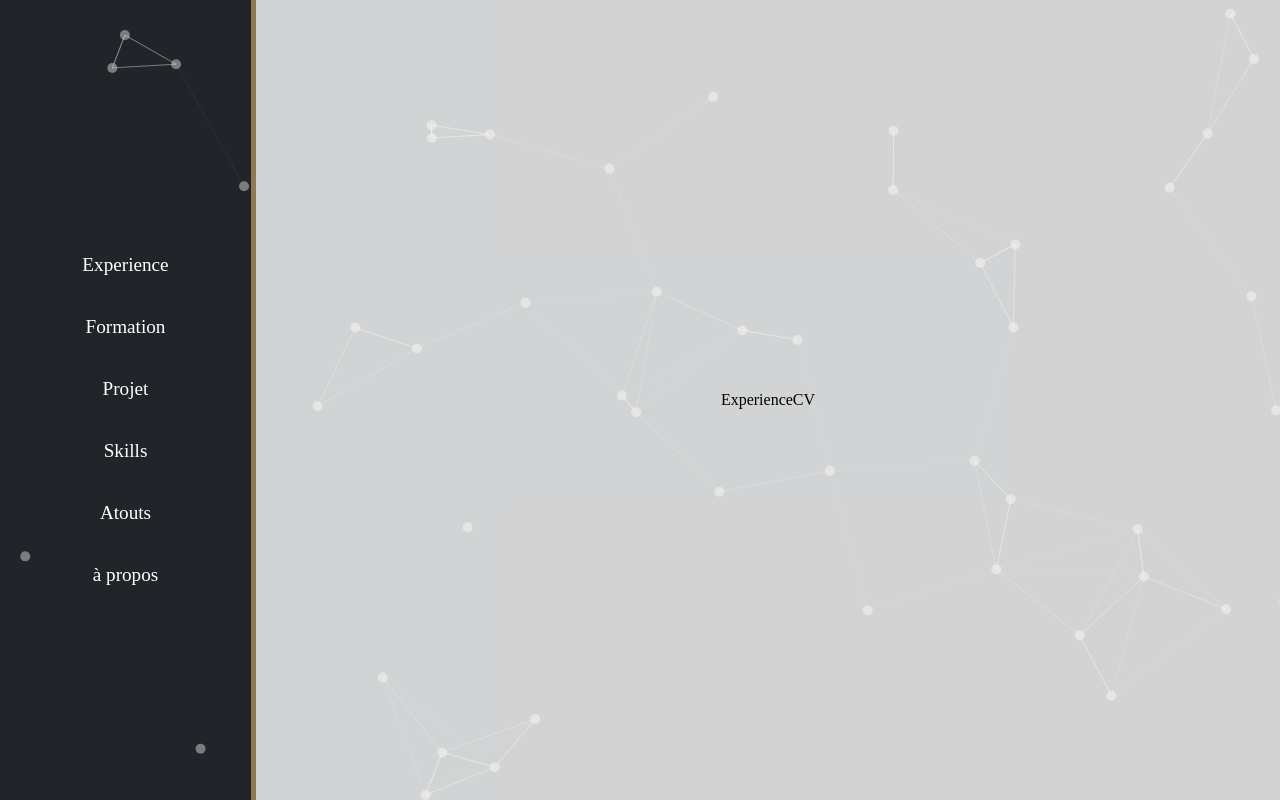
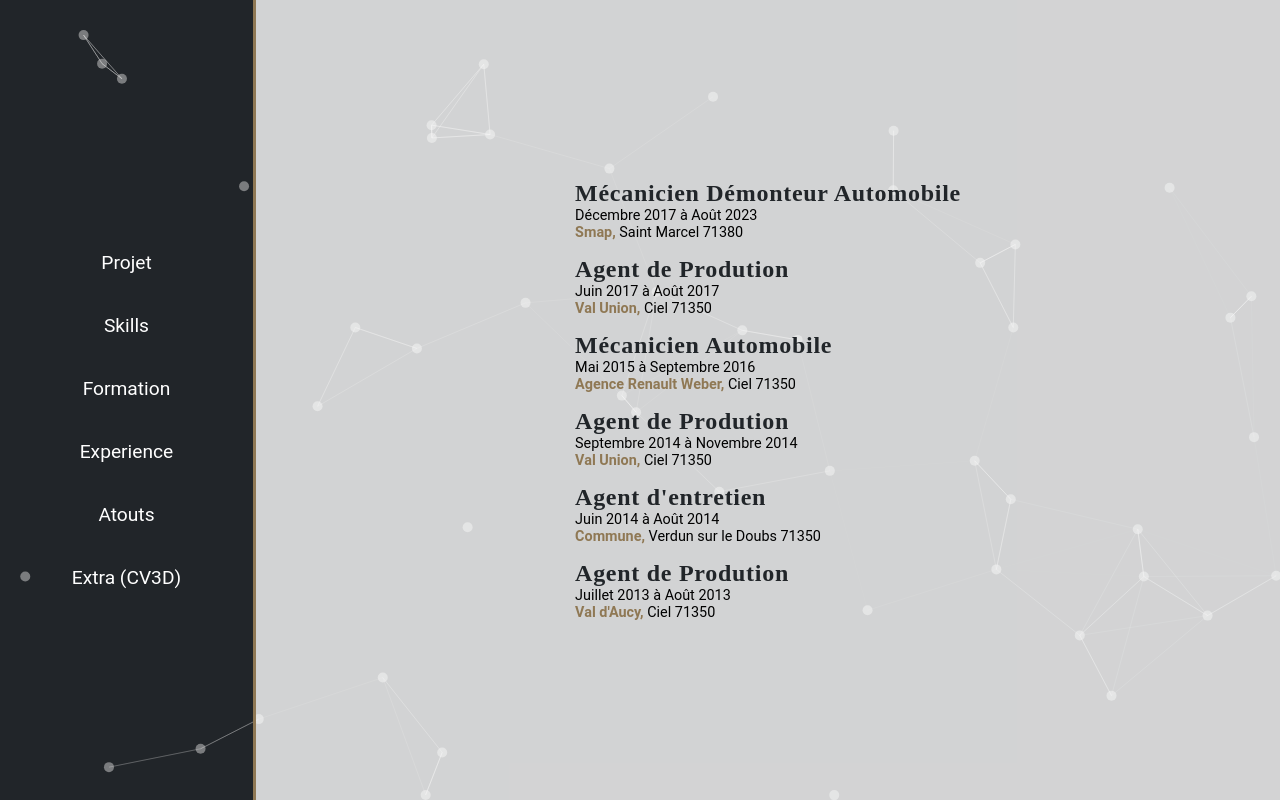
Before and after one commit to AurelienChetot/portfolio-v3, a Next.js app: page /cvonline in a window 1280 px wide. Both pictures are taken after a click on the item "Experience". Built offline with nearby package versions, Linux system fonts and the light colour scheme.

Commit message:
init cvonline and package framer motion

```diff
--- a/package.json
+++ b/package.json
@@ -15,6 +15,7 @@
     "@tsparticles/all": "^3.5.0",
     "@tsparticles/react": "^3.0.0",
     "emailjs-com": "^3.2.0",
+    "framer-motion": "^11.11.9",
     "next": "14.2.15",
     "react": "^18",
     "react-dom": "^18",
--- /dev/null
+++ b/src/app/components/AtoutCv.jsx
@@ -0,0 +1,7 @@
+export default function AtoutCv() {
+  return (
+    <section>
+      <p>AtoutCv</p>
+    </section>
+  );
+}
--- a/src/app/components/ExperienceCv.jsx
+++ b/src/app/components/ExperienceCv.jsx
@@ -1,7 +1,41 @@
 export default function ExperienceCV() {
   return (
-    <div>
-      <p>ExperienceCV</p>
-    </div>
+    <section className="experiencecv-container">
+      <h1>Mécanicien Démonteur Automobile</h1>
+      <p>Décembre 2017 à Août 2023</p>
+      <p>
+        <span>Smap,</span> Saint Marcel 71380
+      </p>
+
+      <h2 className="title-margin">Agent de Prodution</h2>
+      <p>Juin 2017 à Août 2017</p>
+      <p>
+        <span>Val Union,</span> Ciel 71350
+      </p>
+
+      <h3 className="title-margin">Mécanicien Automobile</h3>
+      <p>Mai 2015 à Septembre 2016</p>
+      <p>
+        <span>Agence Renault Weber,</span> Ciel 71350
+      </p>
+
+      <h4 className="title-margin">Agent de Prodution</h4>
+      <p>Septembre 2014 à Novembre 2014</p>
+      <p>
+        <span>Val Union,</span> Ciel 71350
+      </p>
+
+      <h5 className="title-margin">Agent d'entretien</h5>
+      <p>Juin 2014 à Août 2014</p>
+      <p>
+        <span>Commune,</span> Verdun sur le Doubs 71350
+      </p>
+
+      <h6 className="title-margin">Agent de Prodution</h6>
+      <p>Juillet 2013 à Août 2013</p>
+      <p>
+        <span>Val d'Aucy,</span> Ciel 71350
+      </p>
+    </section>
   );
 }
--- /dev/null
+++ b/src/app/components/FormationCv.jsx
@@ -0,0 +1,23 @@
+export default function FormationCv() {
+  return (
+    <section className="formationcv-container">
+      <h1>Dev Web / Web Mobile FullStack Javascript</h1>
+      <p>Titre Pro de niveau V, équivalent Bac +2</p>
+      <p>
+        <span>Wild Code School en distanciel,</span> Février 2024 à Juillet 2024
+      </p>
+
+      <h2 className="title-margin">Maintenance des Véhicule Automobile</h2>
+      <p>Bac Professionnel</p>
+      <p>
+        <span>Camille du Gast,</span> de 2013 à 2014
+      </p>
+
+      <h3 className="title-margin">Maintenance des Véhicule Automobile</h3>
+      <p>CAP</p>
+      <p>
+        <span>Camille du Gast,</span> de 2011 à 2013
+      </p>
+    </section>
+  );
+}
--- /dev/null
+++ b/src/app/components/ProjetCv.jsx
@@ -0,0 +1,7 @@
+export default function ProjetCv() {
+  return (
+    <section>
+      <p>Projet Cv</p>
+    </section>
+  );
+}
--- /dev/null
+++ b/src/app/components/SkillCv.jsx
@@ -0,0 +1,7 @@
+export default function SkillCv() {
+  return (
+    <section>
+      <p>SkillCv</p>
+    </section>
+  );
+}
--- a/src/app/cvonline/page.jsx
+++ b/src/app/cvonline/page.jsx
@@ -2,13 +2,26 @@
 
 import { useState } from "react";
 import Image from "next/image";
+import { motion, AnimatePresence } from "framer-motion";
 
 import CROSS from "../assets/svg/cross.svg";
 import Menu from "../assets/svg/menu.svg";
 import BgParticle from "../components/BgParticle";
 
-import Experience from "../components/ExperienceCv";
+// import Components
 import HomeCV from "../components/HomeCv";
+import ProjetCV from "../components/ProjetCv";
+import SkillCV from "../components/SkillCv";
+import FormationCV from "../components/FormationCV";
+import ExperienceCV from "../components/ExperienceCv";
+import AtoutCV from "../components/AtoutCv";
+
+// animation framer motion
+const animationVariants = {
+  initial: { opacity: 0, x: -100 },
+  enter: { opacity: 1, x: 0 },
+  exit: { opacity: 0, x: 100 },
+};
 
 export default function CvOnline() {
   const [menuOpen, setMenuOpen] = useState(false);
@@ -23,57 +36,64 @@ export default function CvOnline() {
 
   const renderSection = () => {
     switch (activeSection) {
+      case "Projet":
+        return <ProjetCV />;
+      case "Skill":
+        return <SkillCV />;
+      case "Formation":
+        return <FormationCV />;
       case "Experience":
-        return <Experience />;
-      case "Formation":
-
+        return <ExperienceCV />;
+      case "Atout":
+        return <AtoutCV />;
       default:
         return <HomeCV />;
     }
   };
   return (
     <section className="cv-online-container">
+      <BgParticle />
       <div className={menuOpen ? "sidenav-cv active" : "sidenav-cv"}>
-        <BgParticle />
         <p className="close" onClick={toggleMenu}>
           <span className="cursor-menu-close">
             <Image className="cross-svg" src={CROSS} alt="cross" />
           </span>
         </p>
         <ul className="">
+          <li onClick={() => setActiveSection("Projet")}>
+            <a onClick={closeMenu}>Projet</a>
+          </li>
+          <li onClick={() => setActiveSection("Skill")}>
+            <a onClick={closeMenu}>Skills</a>
+          </li>
+          <li onClick={() => setActiveSection("Formation")}>
+            <a onClick={closeMenu}>Formation</a>
+          </li>
           <li onClick={() => setActiveSection("Experience")}>
-            <a to="/" onClick={closeMenu}>
-              Experience
-            </a>
+            <a onClick={closeMenu}>Experience</a>
+          </li>
+          <li onClick={() => setActiveSection("Atout")}>
+            <a onClick={closeMenu}>Atouts</a>
           </li>
           <li className="">
-            <a to="/qui-suis-je" onClick={closeMenu}>
-              Formation
-            </a>
-          </li>
-          <li className="">
-            <a to="/seance" onClick={closeMenu}>
-              Projet
-            </a>
-          </li>
-          <li className="">
-            <a to="/therapie" onClick={closeMenu}>
-              Skills
-            </a>
-          </li>
-          <li className="">
-            <a to="/objectifs" onClick={closeMenu}>
-              Atouts
-            </a>
-          </li>
-          <li className="">
-            <a to="/contact" onClick={closeMenu}>
-              à propos
-            </a>
+            <a onClick={closeMenu}>Extra (CV3D)</a>
           </li>
         </ul>
       </div>
-      <div className="cv-container">{renderSection()}</div>
+      <div className="cv-container">
+        <AnimatePresence mode="wait">
+          <motion.div
+            key={activeSection} // Clé unique pour chaque Components
+            variants={animationVariants}
+            initial="initial"
+            animate="enter"
+            exit="exit"
+            transition={{ duration: 0.5 }}
+          >
+            {renderSection()}
+          </motion.div>
+        </AnimatePresence>
+      </div>
       <a id="openBtn" onClick={toggleMenu}>
         <span className="burger-icon">
           <Image className="menu-svg" src={Menu} alt="menuSvg" />
--- a/src/styles/global.scss
+++ b/src/styles/global.scss
@@ -7,6 +7,8 @@
 @import "pages/cv.scss";
 @import "pages/contact.scss";
 @import "pages/cvonline.scss";
+@import "pages/experiencecv.scss";
+@import "pages/formationcv.scss";
 
 * {
   margin: 0;
--- a/src/styles/pages/cvonline.scss
+++ b/src/styles/pages/cvonline.scss
@@ -1,31 +1,6 @@
 .cv-online-container {
   display: flex;
   height: 100vh;
-}
-.sidenav-cv {
-  display: flex;
-  flex-direction: column;
-  align-items: center;
-  justify-content: center;
-  height: 100vh;
-  width: 20%;
-  transition: right 0.3s ease;
-  border-right: $secondary-color;
-  border-right-width: 5px;
-  border-right-style: solid;
-  border-right-color: $secondary-color;
-}
-.sidenav-cv ul {
-  display: flex;
-  flex-direction: column;
-  text-align: center;
-  //   gap: 50px;
-  list-style-type: none;
-  color: $primary-color;
-}
-.sidenav-cv li {
-  padding-top: 5vh;
-  font-size: 1.2rem;
 }
 .cv-container {
   display: flex;
@@ -34,7 +9,30 @@
   flex-grow: 1;
   background-color: $background-white-opacity;
   z-index: 2;
+
+  p {
+    overflow: hidden;
+    white-space: nowrap;
+    margin: 0 auto;
+    opacity: 0;
+    animation: typing 1s steps(40, end) forwards;
+    animation-delay: 1s;
+    animation-fill-mode: forwards;
+  }
+
+  /* The typing effect */
+  @keyframes typing {
+    from {
+      width: 0;
+      opacity: 0;
+    }
+    to {
+      width: 100%;
+      opacity: 1;
+    }
+  }
 }
+// svg custom
 
 .cross-svg {
   position: absolute;
@@ -52,3 +50,34 @@
   height: 40px;
   cursor: pointer;
 }
+
+// Sidenav
+.sidenav-cv {
+  display: flex;
+  flex-direction: column;
+  align-items: center;
+  justify-content: center;
+  height: 100vh;
+  width: 20%;
+  transition: right 0.3s ease;
+  border-right: $secondary-color;
+  border-right-width: 3px;
+  border-right-style: solid;
+  border-right-color: $secondary-color;
+}
+.sidenav-cv ul {
+  display: flex;
+  flex-direction: column;
+  text-align: center;
+  li :hover {
+    color: $secondary-color;
+  }
+}
+.sidenav-cv li {
+  cursor: pointer;
+  list-style-type: none;
+  font-family: $font-family;
+  color: $primary-color;
+  padding-top: 5vh;
+  font-size: 1.2rem;
+}
--- /dev/null
+++ b/src/styles/pages/experiencecv.scss
@@ -0,0 +1,24 @@
+.experiencecv-container {
+  // text-align: center;
+  h1,
+  h2,
+  h3,
+  h4,
+  h5,
+  h6 {
+    font-size: 1.5rem;
+    color: $darkblue-color;
+    letter-spacing: 0.03em;
+  }
+  .title-margin {
+    margin-top: 15px;
+  }
+  span {
+    font-weight: bold;
+    color: $secondary-color;
+  }
+  p {
+    font-family: $font-family;
+    font-size: 0.9rem;
+  }
+}
--- /dev/null
+++ b/src/styles/pages/formationcv.scss
@@ -0,0 +1,20 @@
+.formationcv-container {
+  h1,
+  h2,
+  h3 {
+    font-size: 1.5rem;
+    color: $darkblue-color;
+    letter-spacing: 0.03em;
+  }
+  .title-margin {
+    margin-top: 15px;
+  }
+  p {
+    font-size: 0.9rem;
+    font-family: $font-family;
+  }
+  span {
+    color: $secondary-color;
+    font-weight: bold;
+  }
+}
```
Also changed, not shown: 1 other file (tests, documents, lock files or other folders).
